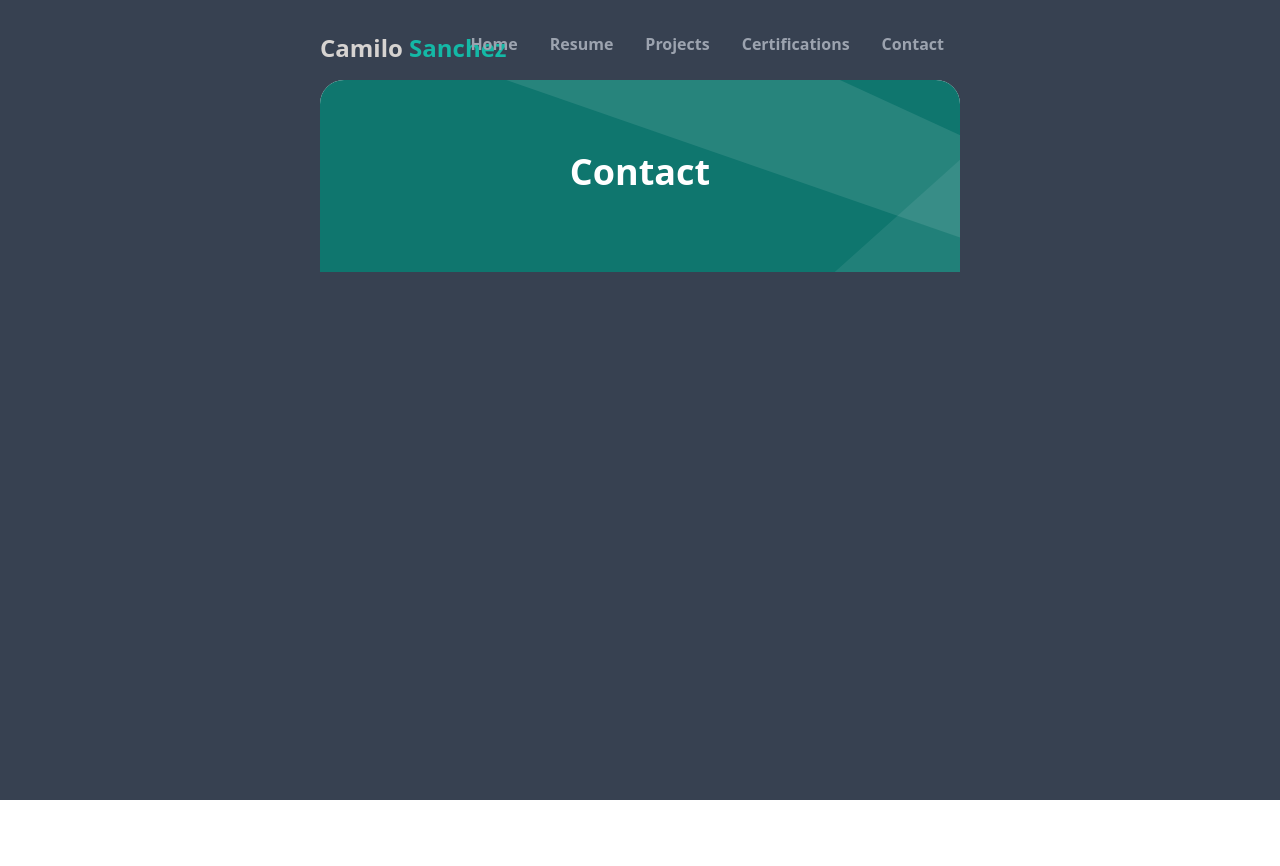
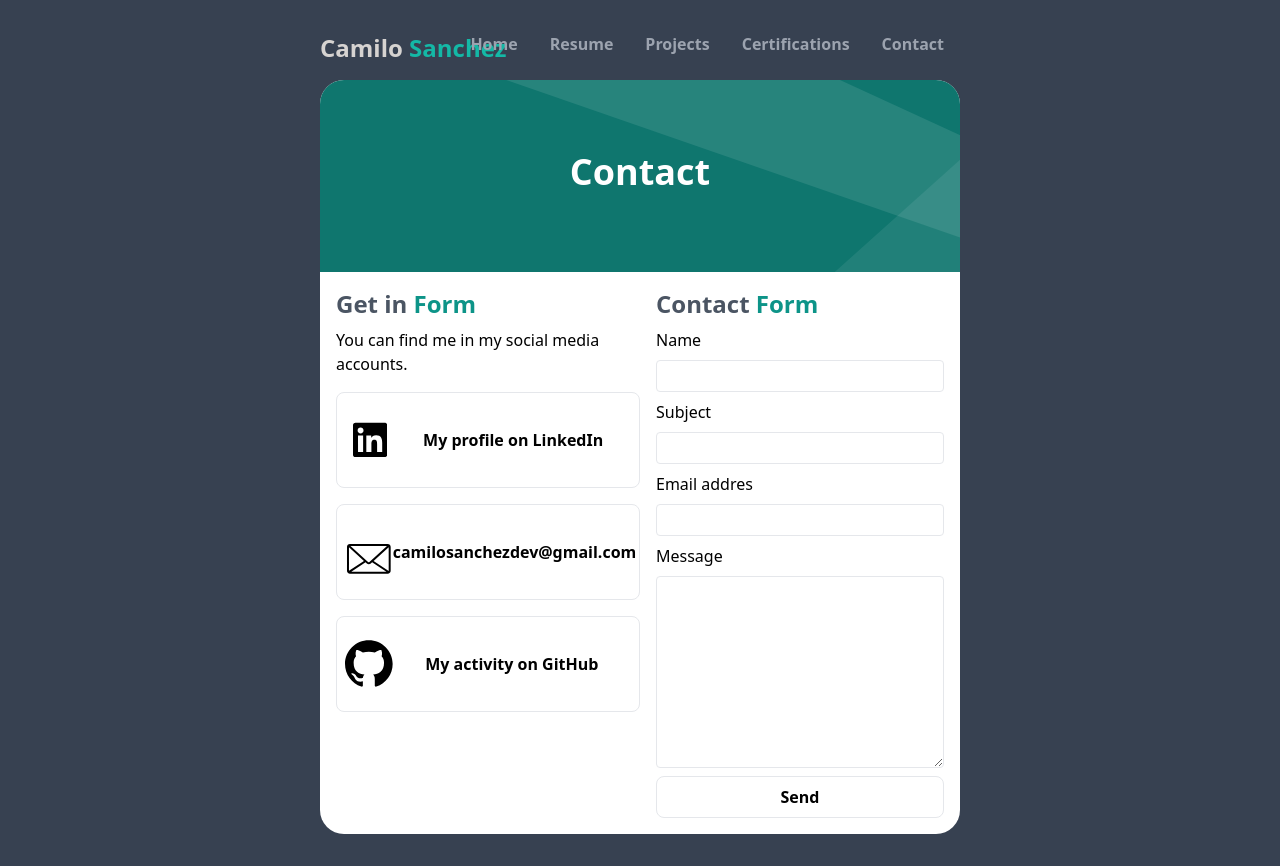
Before and after one commit to camilosanchezdev/portfolio-web, a React (Vite) app: page /contact in a window 1280 px wide. Before the commit the page ends 800 px from the top, so only its background shows below. Built offline with nearby package versions, Linux system fonts and the light colour scheme.

Commit message:
feat - add contact form

```diff
--- a/package.json
+++ b/package.json
@@ -15,6 +15,7 @@
   "dependencies": {
     "react": "^18.2.0",
     "react-dom": "^18.2.0",
+    "react-hook-form": "^7.43.9",
     "react-router-dom": "^6.10.0"
   },
   "devDependencies": {
--- /dev/null
+++ b/src/components/Icons/index.tsx
@@ -0,0 +1,41 @@
+interface IconProps {
+  className?: string
+}
+
+export const LinkedinIcon = ({ className = "" }: IconProps) => (
+  <svg className={className} version="1.1" viewBox="0 0 512 512" xmlns="http://www.w3.org/2000/svg">
+    <path d="M473.305,-1.353c20.88,0 37.885,16.533 37.885,36.926l0,438.251c0,20.393 -17.005,36.954 -37.885,36.954l-436.459,0c-20.839,0 -37.773,-16.561 -37.773,-36.954l0,-438.251c0,-20.393 16.934,-36.926 37.773,-36.926l436.459,0Zm-37.829,436.389l0,-134.034c0,-65.822 -14.212,-116.427 -91.12,-116.427c-36.955,0 -61.739,20.263 -71.867,39.476l-1.04,0l0,-33.411l-72.811,0l0,244.396l75.866,0l0,-120.878c0,-31.883 6.031,-62.773 45.554,-62.773c38.981,0 39.468,36.461 39.468,64.802l0,118.849l75.95,0Zm-284.489,-244.396l-76.034,0l0,244.396l76.034,0l0,-244.396Zm-37.997,-121.489c-24.395,0 -44.066,19.735 -44.066,44.047c0,24.318 19.671,44.052 44.066,44.052c24.299,0 44.026,-19.734 44.026,-44.052c0,-24.312 -19.727,-44.047 -44.026,-44.047Z" />
+  </svg>
+)
+export const EnvelopeIcon = ({ className = "" }: IconProps) => (
+  <svg
+    className={className}
+    id="Layer_1"
+    version="1.1"
+    viewBox="0 0 48 48"
+    xmlns="http://www.w3.org/2000/svg"
+  >
+    <path d="M43,16H5c-1.7,0-3,1.3-3,3v24c0,1.7,1.3,3,3,3h38c1.7,0,3-1.3,3-3V19C46,17.3,44.7,16,43,16z M44,43.1L28.8,33L44,19.2  L44,43.1C44,43,44,43.1,44,43.1z M4,43V19.3L19.1,33L4,43C4,43.1,4,43,4,43z M24.6,34c-0.4,0.4-1,0.4-1.4,0L5.5,18h36.8L24.6,34z   M20.7,34.4l1.3,1.2c0.6,0.5,1.3,0.8,2,0.8c0.7,0,1.4-0.3,2-0.8l1.3-1.2L41.7,44H6.3L20.7,34.4z" />
+  </svg>
+)
+export const GithubIcon = ({ className = "" }: IconProps) => (
+  <svg
+    className={className}
+    id="Layer_1"
+    version="1.0"
+    viewBox="0 0 32 32"
+    xmlns="http://www.w3.org/2000/svg"
+  >
+    <path
+      clipRule="evenodd"
+      d="M16.003,0C7.17,0,0.008,7.162,0.008,15.997  c0,7.067,4.582,13.063,10.94,15.179c0.8,0.146,1.052-0.328,1.052-0.752c0-0.38,0.008-1.442,0-2.777  c-4.449,0.967-5.371-2.107-5.371-2.107c-0.727-1.848-1.775-2.34-1.775-2.34c-1.452-0.992,0.109-0.973,0.109-0.973  c1.605,0.113,2.451,1.649,2.451,1.649c1.427,2.443,3.743,1.737,4.654,1.329c0.146-1.034,0.56-1.739,1.017-2.139  c-3.552-0.404-7.286-1.776-7.286-7.906c0-1.747,0.623-3.174,1.646-4.292C7.28,10.464,6.73,8.837,7.602,6.634  c0,0,1.343-0.43,4.398,1.641c1.276-0.355,2.645-0.532,4.005-0.538c1.359,0.006,2.727,0.183,4.005,0.538  c3.055-2.07,4.396-1.641,4.396-1.641c0.872,2.203,0.323,3.83,0.159,4.234c1.023,1.118,1.644,2.545,1.644,4.292  c0,6.146-3.74,7.498-7.304,7.893C19.479,23.548,20,24.508,20,26c0,2,0,3.902,0,4.428c0,0.428,0.258,0.901,1.07,0.746  C27.422,29.055,32,23.062,32,15.997C32,7.162,24.838,0,16.003,0z"
+      fillRule="evenodd"
+    />
+    <g />
+    <g />
+    <g />
+    <g />
+    <g />
+    <g />
+  </svg>
+)
--- a/src/containers/ContactPage/index.tsx
+++ b/src/containers/ContactPage/index.tsx
@@ -1,9 +1,114 @@
+import { useForm } from "react-hook-form"
 import Header from "../../components/Header"
+import { EnvelopeIcon, GithubIcon, LinkedinIcon } from "../../components/Icons"
 
 const ContactPage = () => {
+  const {
+    register,
+    handleSubmit,
+    watch,
+    formState: { errors },
+  } = useForm()
+  const handleOpenLinkedIn = () => {
+    window.open("https://www.linkedin.com/in/camilo-sanchez-21050b109/", "_blank")
+  }
+  const handleOpenMail = () => {
+    window.open("mailto:camilosanchezdev@gmail.com")
+  }
+  const handleOpenGithub = () => {
+    window.open("https://github.com/camilosanchezdev", "_blank")
+  }
   return (
     <div className="">
       <Header title="Contact" />
+      <section className="flex p-4 gap-4">
+        <article className="w-1/2">
+          <h3 className="text-2xl font-semibold mb-2 text-gray-600">
+            Get in <span className="text-teal-600">Form</span>
+          </h3>
+          <p>You can find me in my social media accounts.</p>
+          <div className="w-full flex flex-col gap-4 justify-center mt-4">
+            <button
+              className="group h-24 w-full border font-semibold rounded-lg bg-white hover:text-teal-600 transition ease-100 flex items-center"
+              onClick={handleOpenLinkedIn}
+            >
+              <div className="w-1/6 flex justify-center">
+                <LinkedinIcon className="w-12 h-12 group-hover:fill-teal-600 ml-4" />
+              </div>
+              <div className="text w-5/6">My profile on LinkedIn</div>
+            </button>
+            <button
+              className="group h-24 w-full border font-semibold p-2 rounded-lg bg-white hover:text-teal-600 transition ease-100 flex items-center"
+              onClick={handleOpenMail}
+            >
+              <div className="w-1/6 flex justify-center">
+                <EnvelopeIcon className="w-12 h-12 group-hover:fill-teal-600" />
+              </div>
+              <div className="text w-5/6">camilosanchezdev@gmail.com</div>
+            </button>
+            <button
+              className="group h-24 w-full border font-semibold p-2 rounded-lg bg-white hover:text-teal-600 transition ease-100 flex items-center"
+              onClick={handleOpenGithub}
+            >
+              <div className="w-1/6 flex justify-center">
+                <GithubIcon className="w-12 h-12 group-hover:fill-teal-600" />
+              </div>
+              <div className="text w-5/6">My activity on GitHub</div>
+            </button>
+          </div>
+        </article>
+        <article className="w-1/2">
+          <h3 className="text-2xl font-semibold mb-2 text-gray-600">
+            Contact <span className="text-teal-600">Form</span>
+          </h3>
+
+          <div className="w-full flex flex-col justify-center">
+            <form action="">
+              <div className="flex flex-col">
+                <label htmlFor="name">Name</label>
+                <input
+                  type="text"
+                  className="outline-2 rounded border h-8 my-2 outline-teal-600 px-1"
+                  id="name"
+                  {...register("name")}
+                />
+              </div>
+              <div className="flex flex-col">
+                <label htmlFor="subject">Subject</label>
+                <input
+                  type="text"
+                  className="outline-2 rounded border h-8 my-2 outline-teal-600 px-1"
+                  id="subject"
+                  {...register("subject")}
+                />
+              </div>
+              <div className="flex flex-col">
+                <label htmlFor="email">Email addres</label>
+                <input
+                  type="email"
+                  className="outline-2 rounded border h-8 my-2 outline-teal-600 px-1"
+                  id="email"
+                  {...register("email")}
+                />
+              </div>
+              <div className="lex flex-col">
+                <label htmlFor="message">Message</label>
+                <textarea
+                  id="message"
+                  className="outline-2 rounded border my-2 outline-teal-600 px-1 w-full h-48 block"
+                  {...register("message")}
+                ></textarea>
+              </div>
+            </form>
+            <button
+              className="border font-semibold p-2 rounded-lg bg-white hover:bg-teal-600 hover:text-white active:bg-teal-700 transition ease-100"
+              disabled
+            >
+              Send
+            </button>
+          </div>
+        </article>
+      </section>
     </div>
   )
 }
```
Also changed, not shown: 1 other file (tests, documents, lock files or other folders).
